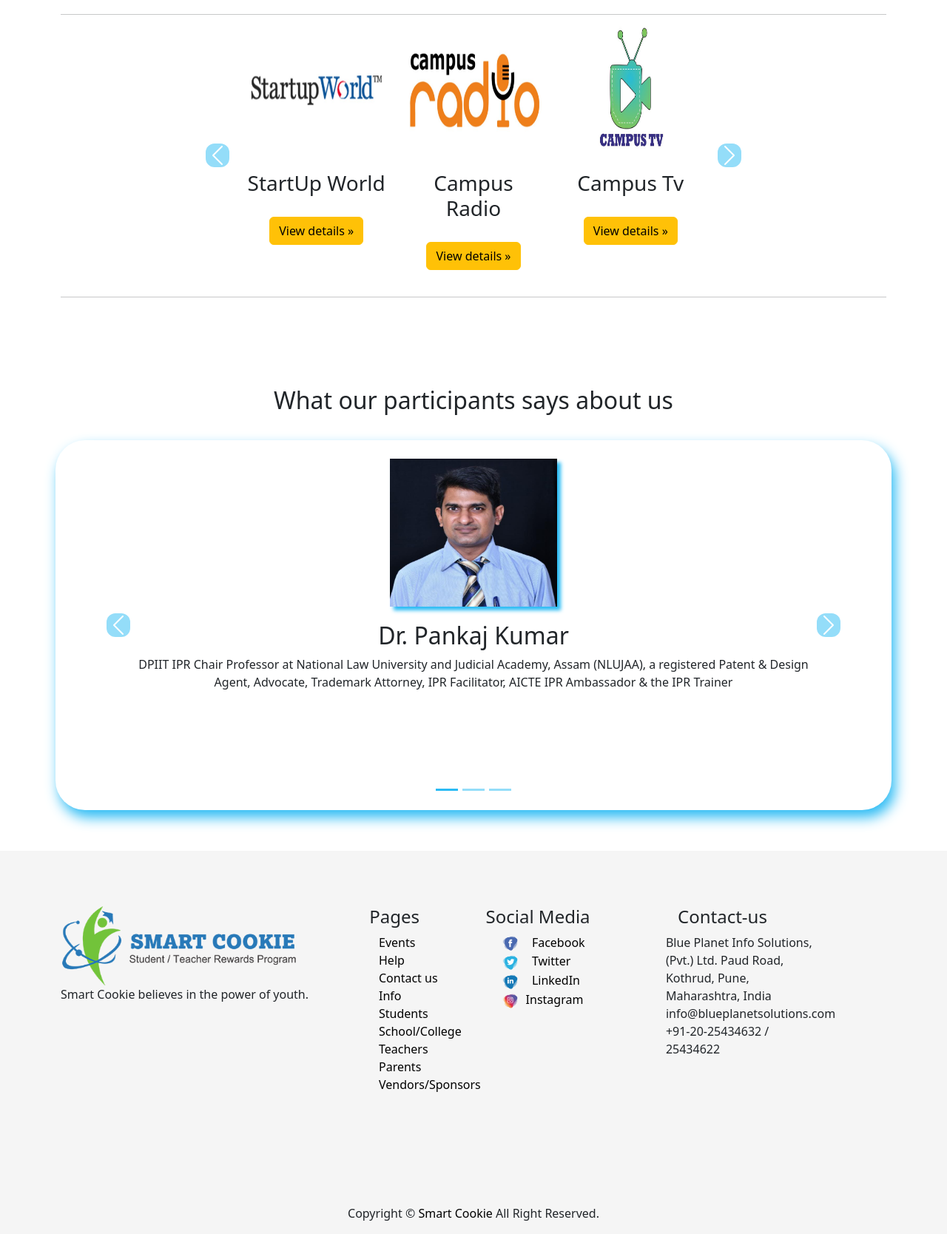
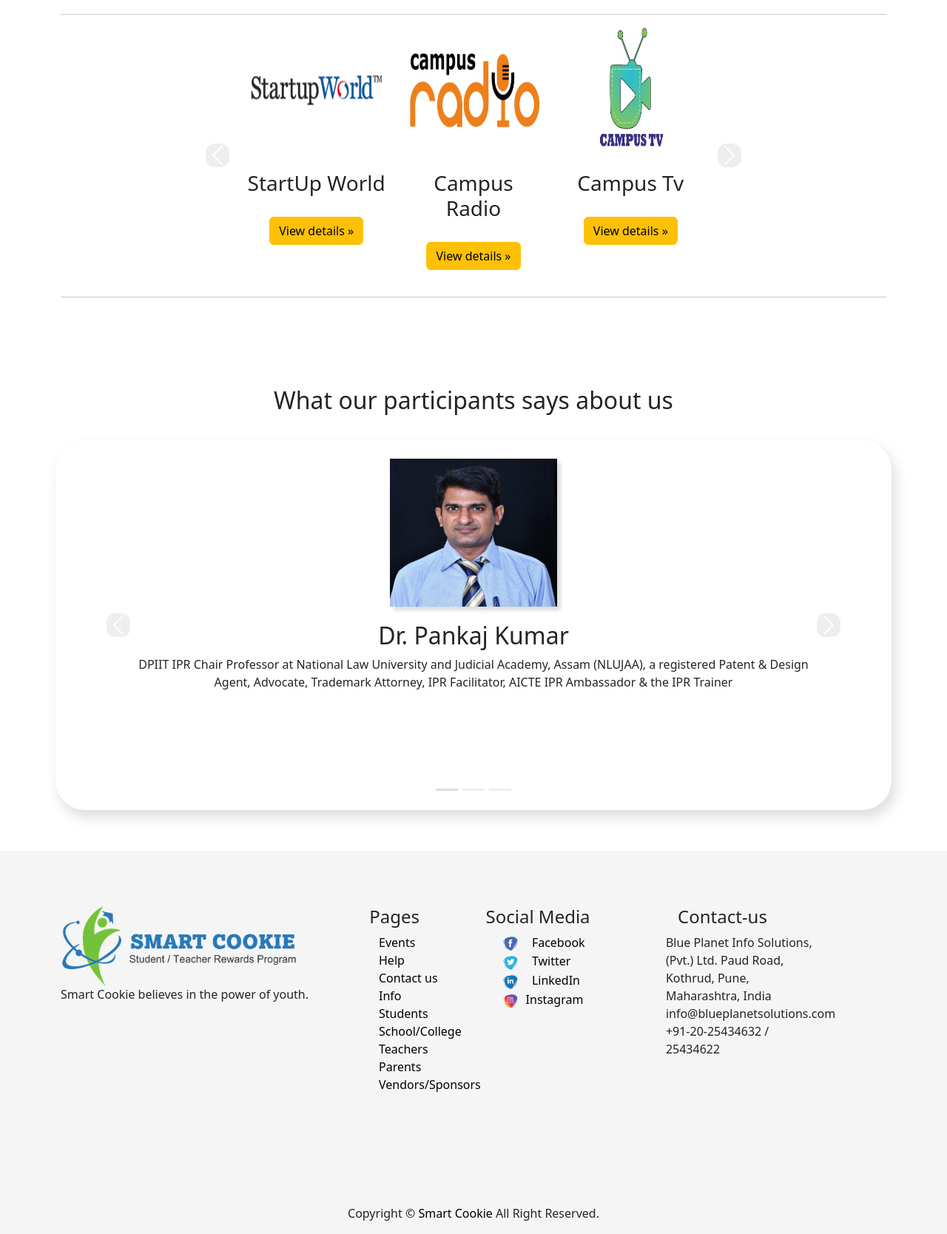
Before and after one commit to Wonderful-Days/WonderfulDays, a PHP site: page /index.html in a window 1280 px wide. Shown: the part 3139-4807 px from the top of the page at 74% size. Run offline with PHP 8.4, Linux system fonts and the light colour scheme; some libraries are stand-ins or nearby versions; grey boxes are pictures that could not be loaded.

Commit message:
Update style.css

```diff
--- a/style.css
+++ b/style.css
@@ -273,27 +273,26 @@ padding-left: -30px !important;
 
 #carouselExampleIndicators{
 height: 500px;
-
   padding-top: 25px;
   margin: 35px 75px 55px 75px;
-
   border-radius: 40px;
-  box-shadow: 5px 10px 18px   #2abbf4;
+  box-shadow: 5px 10px 18px   #ddd;
 }
 
 .carousel-item p{
-padding-left: 100px;
+  padding-left: 100px;
   padding-right: 100px;
 }
 .carousel-item img{
-  box-shadow: 5px 5px 5px  #2abbf4;
+  box-shadow: 5px 5px 5px  #ddd;
 }
 .carousel-indicators .dash{
-background-color:  #2abbf4;
+background-color:  #ddd;
 }
 
 .carousel-control-prev-icon , .carousel-control-next-icon{
-background-color:#2abbf4;
+
+  background-color:#ddd;
 border-radius: 12px;
 }
 
```
